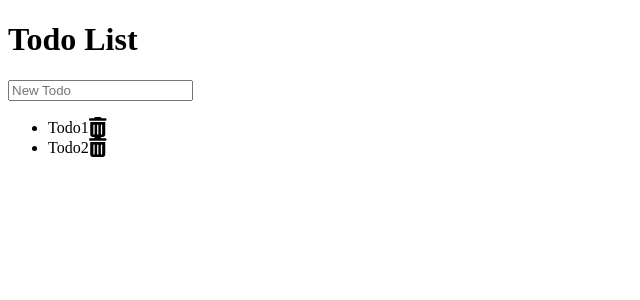
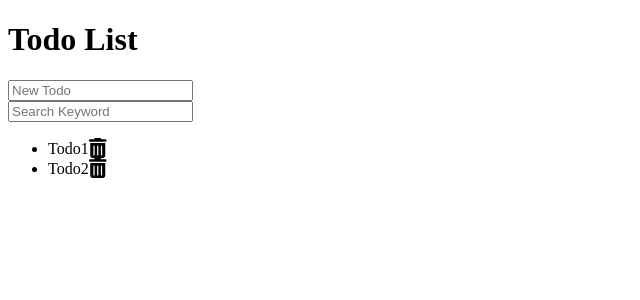
Before and after one commit to nogi369/react-output-first-3, a React (Vite) app: page / in a window 1280 px wide. Shown: the top 300 px of the page, without its empty margins (0-640 px from the left). Built offline with nearby package versions, Linux system fonts and the light colour scheme.

Commit message:
add: 検索ロジック

```diff
--- a/src/components/templates/TodoTemplate/index.jsx
+++ b/src/components/templates/TodoTemplate/index.jsx
@@ -2,6 +2,7 @@ import { useState } from "react";
 import { INIT_TODO_LIST, INIT_UNIQUE_ID } from "../../../constants/data";
 import { TodoList } from "../../organisms/TodoList";
 import { AddTodo } from "../../organisms/AddTodo";
+import { InputForm } from "../../atoms/InputForm";
 
 export const TodoTemplate = () => {
   // Todoリスト
@@ -10,12 +11,14 @@ export const TodoTemplate = () => {
   const [addInputValue, setAddInputValue] = useState("");
   // 一意のid
   const [uniqueId, setUniqueId] = useState(INIT_UNIQUE_ID);
+  // 検索キーワード
+  const [searchKeyword, setSearchKeyword] = useState("");
 
   // 入力値の更新処理
   const onChangeAddInputValue = (e) => {
     setAddInputValue(e.target.value);
-    console.log(e.target.value);
   };
+  // console.log(addInputValue);
 
   // Todo追加処理
   const handleAddTodo = (e) => {
@@ -47,15 +50,33 @@ export const TodoTemplate = () => {
     }
   };
 
+  const handleSearchTodo = (e) => {
+    setSearchKeyword(e.target.value);
+  };
+
   return (
-    <>
+    <div>
       <h1>Todo List</h1>
-      <AddTodo
-        addInputValue={addInputValue}
-        onChangeTodo={onChangeAddInputValue}
-        handleAddTodo={handleAddTodo}
-      />
-      <TodoList todoList={originTodoList} handleDeleteTodo={handleDeleteTodo} />
-    </>
+      <section>
+        <AddTodo
+          addInputValue={addInputValue}
+          onChangeTodo={onChangeAddInputValue}
+          handleAddTodo={handleAddTodo}
+        />
+      </section>
+      <section>
+        <InputForm
+          handleChangeValue={handleSearchTodo}
+          inputValue={searchKeyword}
+          placeholder={"Search Keyword"}
+        />
+      </section>
+      <section>
+        <TodoList
+          todoList={originTodoList}
+          handleDeleteTodo={handleDeleteTodo}
+        />
+      </section>
+    </div>
   );
 };
```
Also changed, not shown: src/utils/todoLogic.js (+8 -0 lines).
